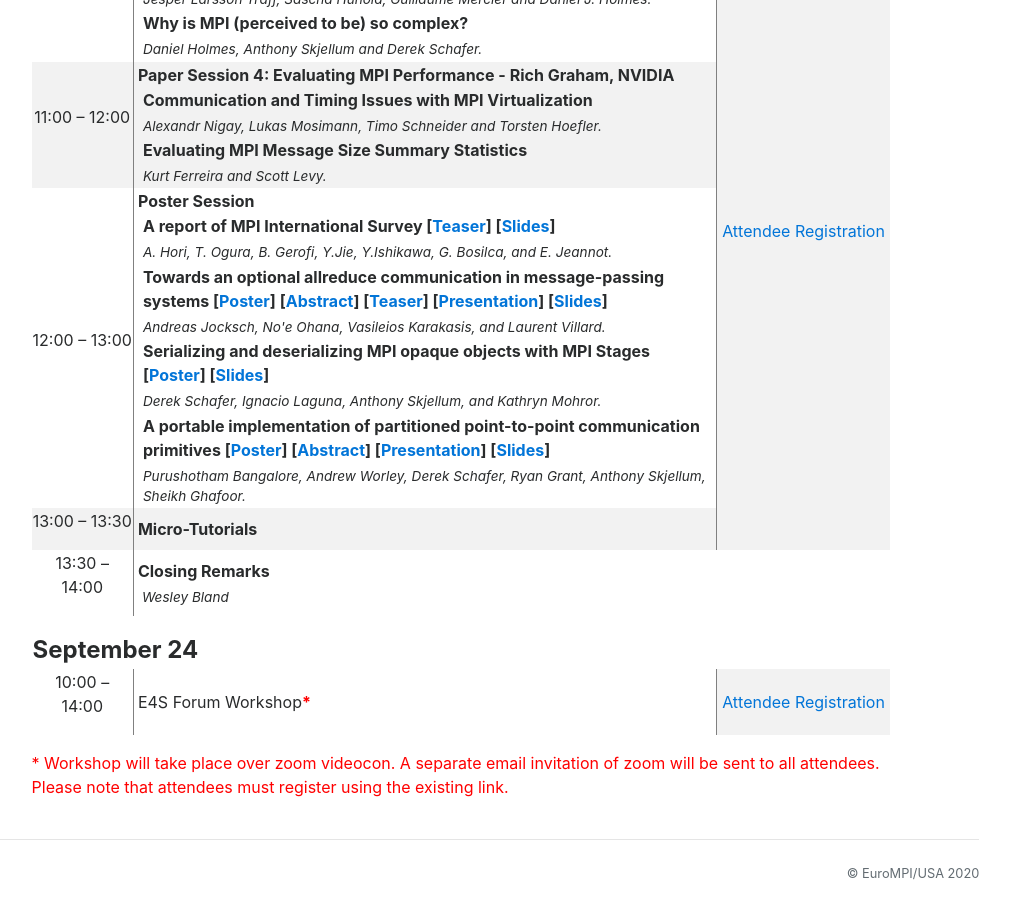
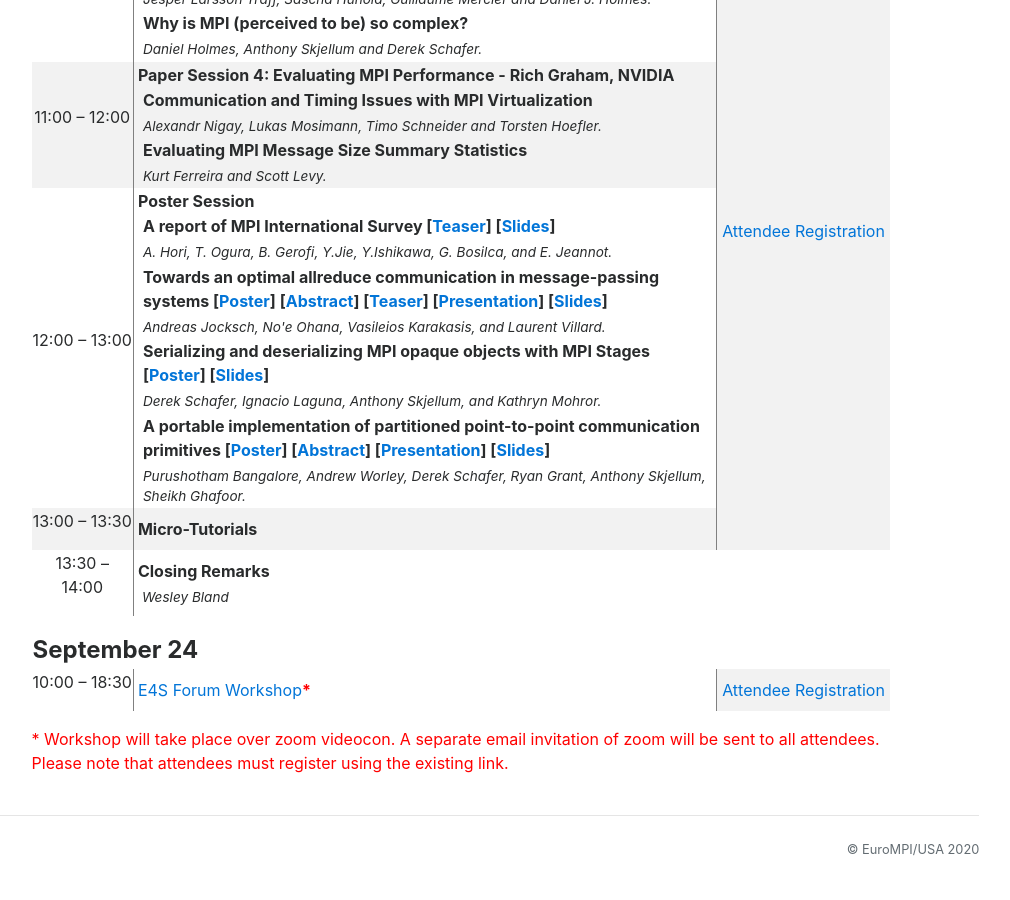
Before and after one commit to eurompi/eurompi.github.io, a Jekyll site: the page built from program.html, in a window 1280 px wide and 900 px high, scrolled down 1214 px. Shown: the whole window, without its empty margins (179-1189 px from the left). Built offline with Jekyll 4.4.1, drawn with Linux system fonts in a browser that asks for light colours; nearby versions of some CDN libraries; after the commit the page ends 2090 px from its top, so only the background shows below that.

Commit message:
Fixed typos

```diff
--- a/cfposter.html
+++ b/cfposter.html
@@ -99,7 +99,7 @@
             <p><strong>Accepted Posters</strong></p>
             <ul>
               <li>A report of MPI International Survey <em>(A. Hori, T. Ogura, B. Gerofi, Y.Jie, Y.Ishikawa, G. Bosilca, and E. Jeannot)</em> [<a href="http://icl.utk.edu/~bosilca/eurompi20/poster_24_teaser.mp4" target="_blank">Teaser</a>] [<a href="http://icl.utk.edu/~bosilca/eurompi20/poster_24_slides.pdf" target="_blank">Slides</a>]</li>
-              <li>Towards an optional allreduce communication in message-passing systems <em>(Andreas Jocksch, No'e Ohana, Vasileios Karakasis, and Laurent Villard)</em> [<a href="http://icl.utk.edu/~bosilca/eurompi20/poster_23_poster.pdf" target="_blank">Poster</a>] [<a href="http://icl.utk.edu/~bosilca/eurompi20/poster_23_abstract.pdf" target="_blank">Abstract</a>] [<a href="https://www.youtube.com/watch?v=SjXkBR_-pnE&amp;feature=youtu.be" target="_blank">Teaser</a>] [<a href="http://icl.utk.edu/~bosilca/eurompi20/poster_23_presentation.mp4" target="_blank">Presentation</a>] [<a href="http://icl.utk.edu/~bosilca/eurompi20/poster_23_slides.pdf" target="_blank">Slides</a>]</li>
+              <li>Towards an optimal allreduce communication in message-passing systems <em>(Andreas Jocksch, No'e Ohana, Vasileios Karakasis, and Laurent Villard)</em> [<a href="http://icl.utk.edu/~bosilca/eurompi20/poster_23_poster.pdf" target="_blank">Poster</a>] [<a href="http://icl.utk.edu/~bosilca/eurompi20/poster_23_abstract.pdf" target="_blank">Abstract</a>] [<a href="https://www.youtube.com/watch?v=SjXkBR_-pnE&amp;feature=youtu.be" target="_blank">Teaser</a>] [<a href="http://icl.utk.edu/~bosilca/eurompi20/poster_23_presentation.mp4" target="_blank">Presentation</a>] [<a href="http://icl.utk.edu/~bosilca/eurompi20/poster_23_slides.pdf" target="_blank">Slides</a>]</li>
               <li>Serializing and deserializing MPI opaque objects with MPI Stages <em>(Derek Schafer, Ignacio Laguna, Anthony Skjellum, and Kathryn Mohror)</em> [<a href="http://icl.utk.edu/~bosilca/eurompi20/poster_25_poster.pdf" target="_blank">Poster</a>]</li>
               <li>A portable implementation of partitioned point-to-point communication primitives <em>(Purushotham Bangalore, Andrew Worley, Derek Schafer, Ryan Grant, Anthony Skjellum, Sheikh Ghafoor)</em> [<a href="http://icl.utk.edu/~bosilca/eurompi20/poster_26_poster.pdf" target="_blank">Poster</a>] [<a href="http://icl.utk.edu/~bosilca/eurompi20/poster_26_abstract.pdf" target="_blank">Abstract</a>]</li>
             </ul>
--- a/program.html
+++ b/program.html
@@ -152,7 +152,7 @@
                 </tr>
                 <tr>
                   <td>
-                    <div style="font-weight:bold;padding-left:4px">Towards an optional allreduce communication in message-passing systems [<a href="http://icl.utk.edu/~bosilca/eurompi20/poster_23_poster.pdf" target="_blank">Poster</a>] [<a href="http://icl.utk.edu/~bosilca/eurompi20/poster_23_abstract.pdf" target="_blank">Abstract</a>] [<a href="https://www.youtube.com/watch?v=SjXkBR_-pnE&amp;feature=youtu.be" target="_blank">Teaser</a>] [<a href="http://icl.utk.edu/~bosilca/eurompi20/poster_23_presentation.mp4" target="_blank">Presentation</a>] [<a href="http://icl.utk.edu/~bosilca/eurompi20/poster_23_slides.pdf" target="_blank">Slides</a>]</div>
+                    <div style="font-weight:bold;padding-left:4px">Towards an optimal allreduce communication in message-passing systems [<a href="http://icl.utk.edu/~bosilca/eurompi20/poster_23_poster.pdf" target="_blank">Poster</a>] [<a href="http://icl.utk.edu/~bosilca/eurompi20/poster_23_abstract.pdf" target="_blank">Abstract</a>] [<a href="https://www.youtube.com/watch?v=SjXkBR_-pnE&amp;feature=youtu.be" target="_blank">Teaser</a>] [<a href="http://icl.utk.edu/~bosilca/eurompi20/poster_23_presentation.mp4" target="_blank">Presentation</a>] [<a href="http://icl.utk.edu/~bosilca/eurompi20/poster_23_slides.pdf" target="_blank">Slides</a>]</div>
                     <div style="padding-top:4px;padding-left:4px;font-size:0.85em;font-style:italic">Andreas Jocksch, No'e Ohana, Vasileios Karakasis, and Laurent Villard.</div>
                   </td>
                 </tr>
@@ -164,7 +164,7 @@
                 </tr>
                 <tr>
                   <td>
-                    <div style="font-weight:bold;padding-left:4px">A portable implementation of partitioned point-to-point communication primitives [<a href="./assets/posters/EuroMPI_2020_MPI-partComm-Poster.pdf" target="_blank">Poster</a>] [<a href="http://icl.utk.edu/~bosilca/eurompi20/poster_26_abstract.pdf" target="_blank">Abstract</a>] [<a href="https://www.dropbox.com/s/ypssbudxvn7ij6d/A%20Portable%20Implementation%20of%20Partitioned%20Point-to-Point%20Communication%20Primitives.pptx%20-%20Google%20Slides%20-%20Google%20Chrome%202020-09-17%2016-16-15.mp4?dl=0" target="_blank">Presentation</a>] [<a href="./assets/posters/poster_26_slides.pdf" target="_blank">Slides</a>]</div>
+                    <div style="font-weight:bold;padding-left:4px">A portable implementation of partitioned point-to-point communication primitives [<a href="./assets/posters/EuroMPI_2020_MPI-PartComm-Poster.pdf" target="_blank">Poster</a>] [<a href="http://icl.utk.edu/~bosilca/eurompi20/poster_26_abstract.pdf" target="_blank">Abstract</a>] [<a href="https://www.dropbox.com/s/ypssbudxvn7ij6d/A%20Portable%20Implementation%20of%20Partitioned%20Point-to-Point%20Communication%20Primitives.pptx%20-%20Google%20Slides%20-%20Google%20Chrome%202020-09-17%2016-16-15.mp4?dl=0" target="_blank">Presentation</a>] [<a href="./assets/posters/poster_26_slides.pdf" target="_blank">Slides</a>]</div>
                     <div style="padding-top:4px;padding-left:4px;font-size:0.85em;font-style:italic">Purushotham Bangalore, Andrew Worley, Derek Schafer, Ryan Grant, Anthony Skjellum, Sheikh Ghafoor.</div>
                   </td>
                 </tr></tbody></table>
@@ -195,9 +195,9 @@
           </tr>
           <tr style="height:40px">
             <td style="border-right:1px solid gray;text-align:center;width:120px">
-              <p>10:00 – 14:00</p>
+              <p>10:00 – 18:30</p>
             </td>
-            <td style="padding-left:4px;padding-right:4px;width:720px">E4S Forum Workshop<strong><span style="color:red">*</span></strong></td>
+            <td style="padding-left:4px;padding-right:4px;width:720px"><a href="https://oaciss.uoregon.edu/E4S-Forum20/agenda.html" target="_blank">E4S Forum Workshop</a><strong><span style="color:red">*</span></strong></td>
             <td rowspan="1" style="border-left:1px solid gray;width:200px;text-align:center;background-color: #f2f2f2"><a href="https://intel.webex.com/intel/onstage/g.php?MTID=e88d0d36101ff9cdf6f091c54e1d974e0" target="_blank">Attendee Registration</a></td>
           </tr>
           </tbody></table>
```
